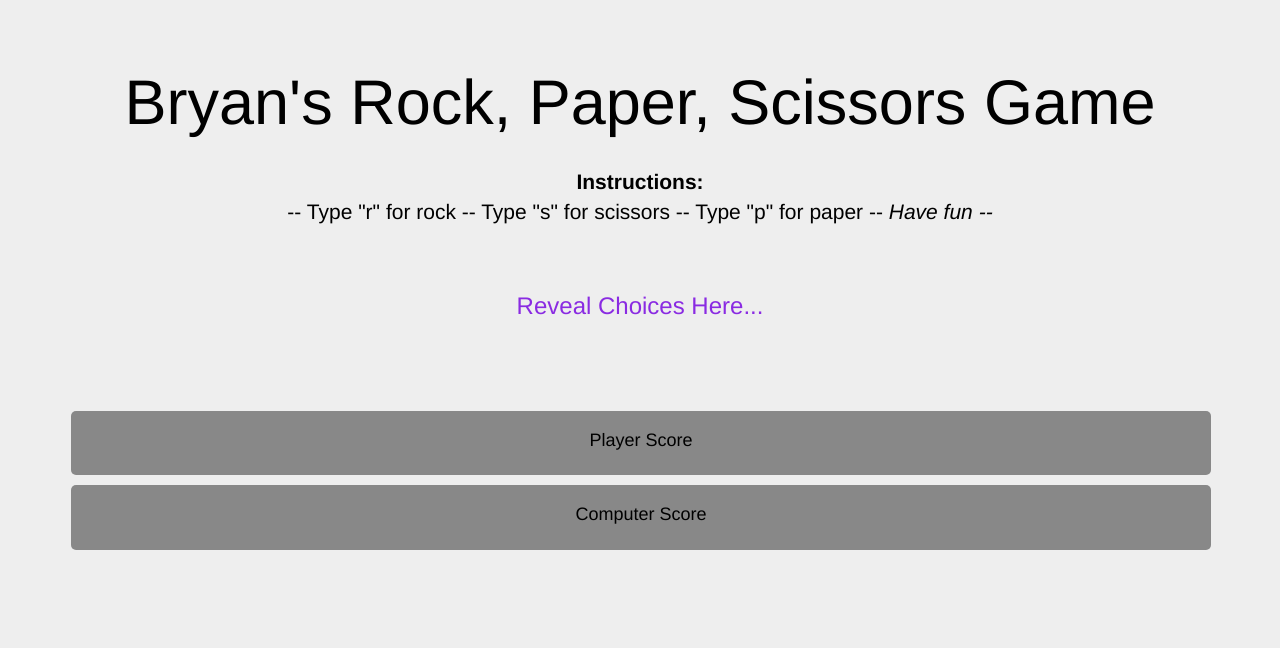
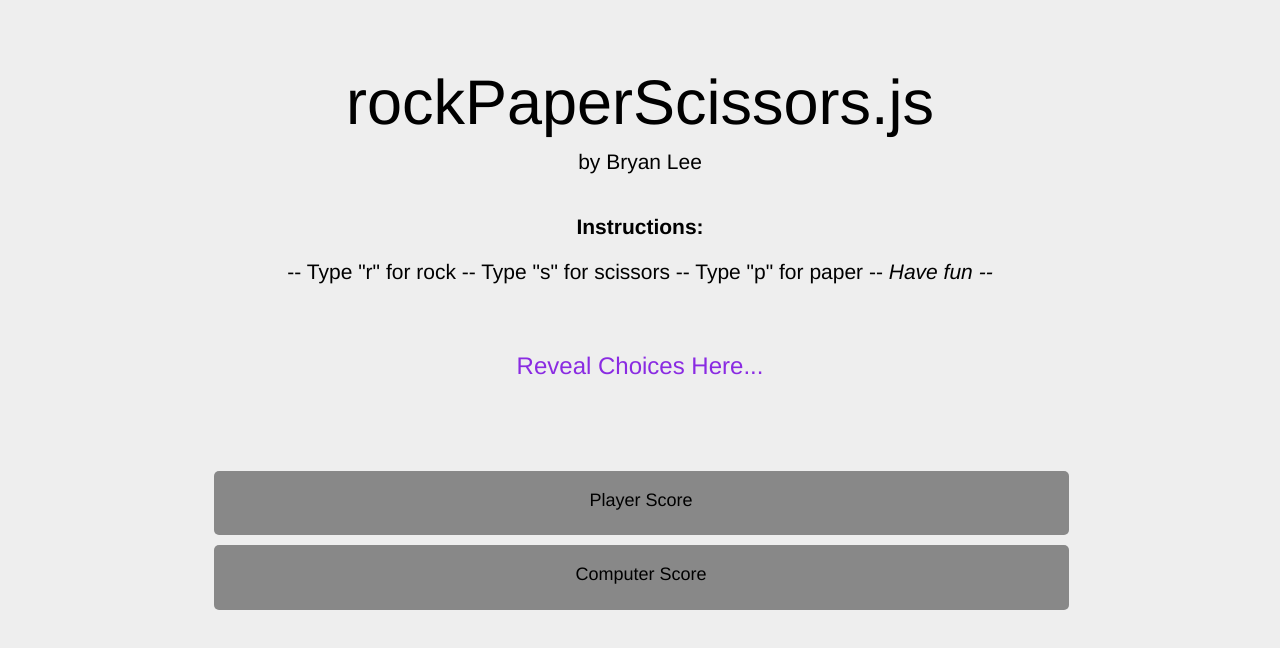
Before and after one commit to bryan-lee-git/rock-paper-scissors, a plain HTML site: page index.html in a window 1280 px wide. Drawn offline with nearby package versions, Linux system fonts and the light colour scheme.

Commit message:
went through to make sure all code was properly formatted, well commented, and easily readable

```diff
--- a/assets/styles.css
+++ b/assets/styles.css
@@ -1,5 +1,7 @@
+/* Classes */
+
 .scoreBox {
-    width:100%;
+    width:75%;
     margin:0 auto;
     text-align:center;
 }
@@ -27,6 +29,8 @@
     margin-right: 1px;
 }
 
+/* Media Queries */
+
 @media screen and (max-width: 1332px) {
     .playerScoreCount {
         width: 100%;
@@ -36,17 +40,3 @@
     }
 
 }
-
-@media screen and (max-width: 960px) {
-
-}
-
-@media screen and (max-width: 768px) {
-.playerScoreCount {
-    width: 100%;
-}
-}
-
-@media screen and (max-width: 640px) {
-
-}
--- a/index.html
+++ b/index.html
@@ -1,60 +1,42 @@
 <!DOCTYPE html>
 <html lang="en">
+
 <head>
     <meta charset="UTF-8">
     <meta name="viewport" content="width=device-width, initial-scale=1.0">
     <meta http-equiv="X-UA-Compatible" content="ie=edge">
     <link rel="stylesheet" href="https://maxcdn.bootstrapcdn.com/bootstrap/3.3.7/css/bootstrap.min.css" />
     <link rel="stylesheet" href="assets/styles.css">
-
-    <title>Document</title>
+    <title>rockPaperScissors.js</title>
 </head>
 
 <!--Begin Game User Interface-->
 
     <body class="jumbotron" style="text-align:center;">
-
         <div class="container">
-
             <div class="row">
-
                 <div class="col-sm-12 align-center;">
 
-                    <h1>Bryan's Rock, Paper, Scissors Game</h1><br>
-
-                    <p><strong>Instructions:</strong><br>
-                         --  Type "r" for rock -- Type "s" for scissors -- Type "p" for paper -- <em>Have fun --</em></p>
-
+                    <h1>rockPaperScissors.js</h1>
+                    <p>by Bryan Lee</p><br>
+                    <p><strong>Instructions:</strong></p>
+                    <p>--  Type "r" for rock -- Type "s" for scissors -- Type "p" for paper -- <em>Have fun --</em></p>
                     <hr style="margin-bottom: 45px;">
-
                     <h3 class="reveal" style="color:blueviolet;">Reveal Choices Here...</h3>
-
                     <br><hr><br>
-
-                    <div class="scoreBox">
-
-                        <div class="playerScoreCount">
-
-                            <h4>Player Score</h4>
-
-                            <p class="pScoreNumber" style="font-size:3em; font-weight:bold;"></p>
-
+                        <div class="scoreBox">
+                            <div class="playerScoreCount">
+                                <h4>Player Score</h4>
+                                <p class="pScoreNumber" style="font-size:3em; font-weight:bold;"></p>
                         </div>
 
                         <div class="computerScoreCount">
-
                             <h4 style=>Computer Score</h4>
-
                             <p class="cScoreNumber" style="font-size:3em; font-weight:bold;"></p>
-
                         </div>
-
                     </div>
-
                 </div>
-
             </div>
-
         </div>
 
 <!--End Game User Interface-->
@@ -67,7 +49,7 @@
 
             var gameOptions = ["r", "p", "s"];
 
-            // to calculate points
+            //set variables for storing and tallying wins, losses, and ties.
 
             var wins = 0;
             var losses = 0;
@@ -82,10 +64,7 @@
             var userChoice = event.key;
             var compChoice = gameOptions[Math.floor(Math.random() * gameOptions.length)];
 
-
-            //set variables for tallying wins in player area, show losses as wins in computer area
-
-            //set up if statements for how winning and losing operates and is tallied
+            //set up if/else if statements for game win/lose functionality
 
             if ((userChoice === "r") || (userChoice === "p") || (userChoice === "s")) {
 
@@ -105,7 +84,7 @@
                     ties++;
                 }
 
-            //display choices in designated area
+            //display player and computer choices in designated area
 
                 if ((userChoice === "r") || (userChoice === "p") || (userChoice ==="s")) {
                 document.querySelector (".reveal").innerHTML = "You chose: " + userChoice + "..." +  " The computer chose: " + compChoice;
@@ -124,5 +103,4 @@
 <!--End Game Functionality - JavaScript-->
 
     </body>
-
 </html>
```
